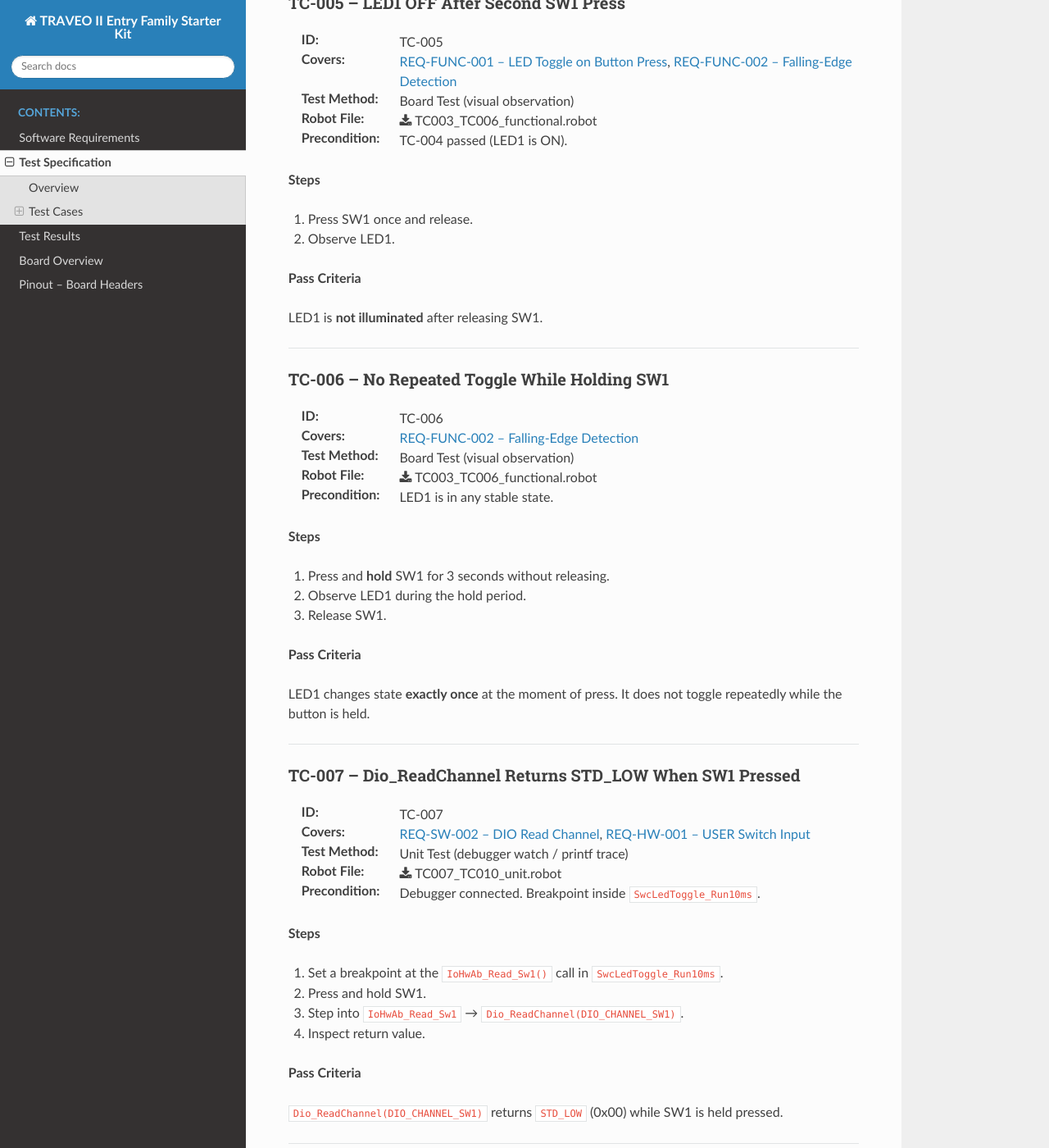
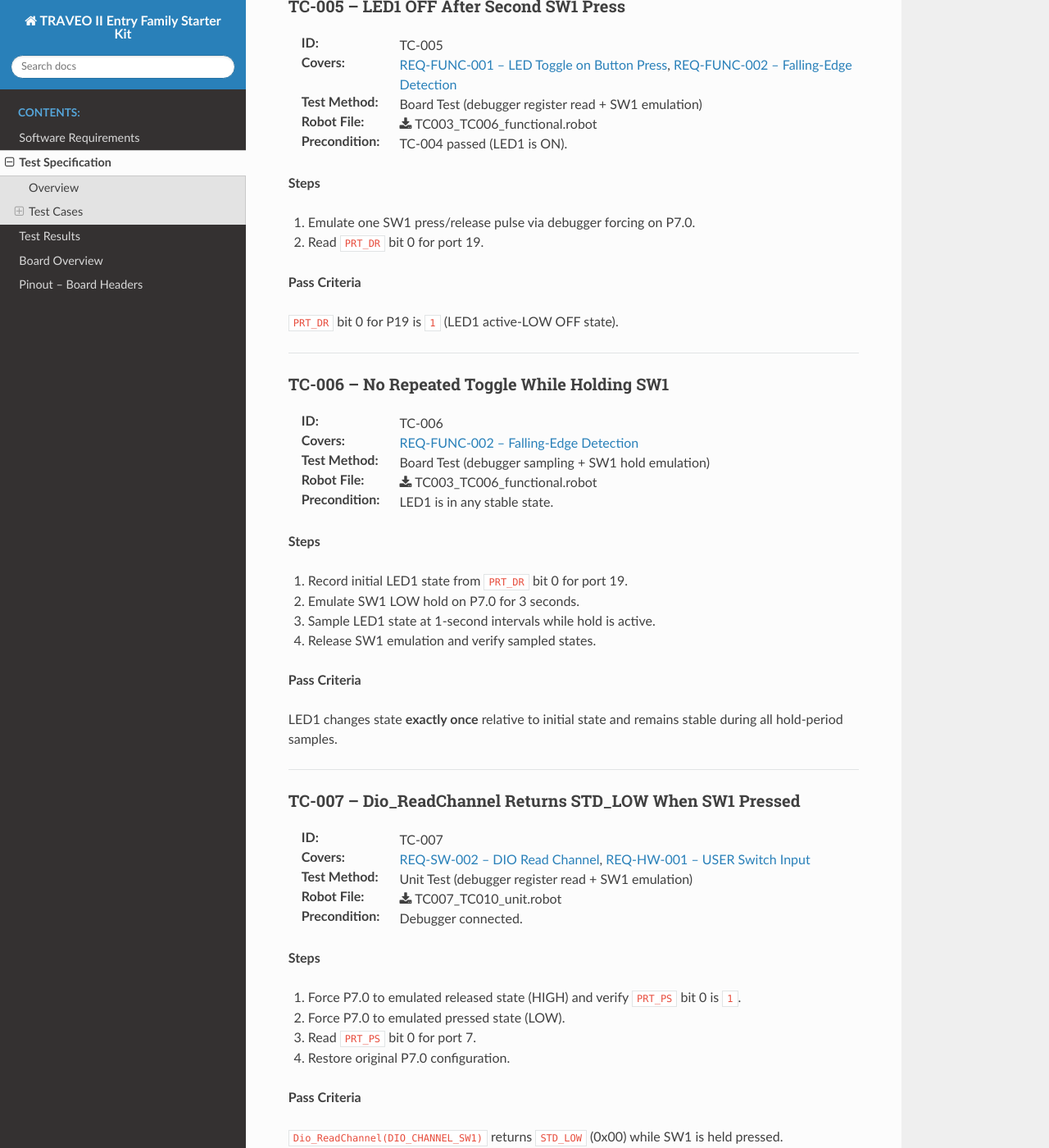
Before and after one commit to thai1986/vmodel-docs, a Sphinx documentation site: the page built from docs/test_spec.rst, in a window 1280 px wide and 1400 px high, scrolled down 2884 px. Shown: the whole window at 82% size. Built offline with Sphinx 7.4.7 and the Read the Docs theme 3.1.0, drawn with Linux system fonts in a browser that asks for light colours; some of the changed text lies outside the part shown.

Commit message:
docs(tests): align SW1 test spec with no-touch debugger flow

```diff
--- a/docs/test_spec.rst
+++ b/docs/test_spec.rst
@@ -27,62 +27,62 @@ Overview
      - Port initialisation – SW1 pin drive mode
      - :ref:`REQ-SW-001`, :ref:`REQ-HW-001`
      - Inspection / Debug
-     - Draft
+     - Implemented
    * - :ref:`TC-002`
      - Port initialisation – LED1 pin drive mode
      - :ref:`REQ-SW-001`, :ref:`REQ-HW-002`
      - Inspection / Debug
-     - Draft
+     - Implemented
    * - :ref:`TC-003`
      - LED1 OFF at power-on reset
      - :ref:`REQ-FUNC-003`
-     - Board Test
-     - Draft
+     - Board Test / Debugger
+     - Implemented
    * - :ref:`TC-004`
      - LED1 turns ON on first SW1 press
      - :ref:`REQ-FUNC-001`, :ref:`REQ-FUNC-002`
-     - Board Test
-     - Draft
+     - Board Test / Debugger emulation
+     - Implemented
    * - :ref:`TC-005`
      - LED1 turns OFF on second SW1 press
      - :ref:`REQ-FUNC-001`, :ref:`REQ-FUNC-002`
-     - Board Test
-     - Draft
+     - Board Test / Debugger emulation
+     - Implemented
    * - :ref:`TC-006`
      - No repeated toggle while holding SW1
      - :ref:`REQ-FUNC-002`
-     - Board Test
-     - Draft
+     - Board Test / Debugger emulation
+     - Implemented
    * - :ref:`TC-007`
      - Dio_ReadChannel returns STD_LOW when SW1 pressed
      - :ref:`REQ-SW-002`, :ref:`REQ-HW-001`
-     - Unit Test
-     - Draft
+     - Unit Test / Debugger emulation
+     - Implemented
    * - :ref:`TC-008`
      - Dio_WriteChannel drives LED1 active-LOW correctly
      - :ref:`REQ-SW-003`, :ref:`REQ-HW-002`
      - Unit Test
-     - Draft
+     - Implemented
    * - :ref:`TC-009`
      - IoHwAb polarity inversion – SW1
      - :ref:`REQ-SW-004`
-     - Unit Test
-     - Draft
+     - Unit Test / Debugger emulation
+     - Implemented
    * - :ref:`TC-010`
      - IoHwAb polarity inversion – LED1
      - :ref:`REQ-SW-004`
      - Unit Test
-     - Draft
+     - Implemented
    * - :ref:`TC-011`
      - SWC runnable called at 10 ms period
      - :ref:`REQ-SW-005`
      - Inspection
-     - Draft
+     - Implemented
    * - :ref:`TC-012`
      - No direct register access in SwcLedToggle
      - :ref:`REQ-SW-006`
      - Code Review
-     - Draft
+     - Implemented
 
 ----
 
@@ -146,18 +146,18 @@ TC-003 – LED1 OFF at Power-On Reset
 
 :ID:              TC-003
 :Covers:          :ref:`REQ-FUNC-003`
-:Test Method:     Board Test (visual observation)
+:Test Method:     Board Test (debugger register read)
 :Robot File:      :download:`TC003_TC006_functional.robot <../tests/suites/TC003_TC006_functional.robot>`
-:Precondition:    Board powered via USB. No button pressed.
+:Precondition:    Board powered, firmware loaded, debugger connected.
 
 **Steps**
 
-1. Power-cycle the board (unplug and reconnect USB).
-2. Observe LED1 immediately after power-on.
+1. Execute target reset/run sequence and halt after firmware startup.
+2. Read ``PRT_DR`` bit 0 for port 19.
 
 **Pass Criteria**
 
-LED1 is **not illuminated** after power-on reset.
+``PRT_DR`` bit 0 for P19 is ``1`` (LED1 active-LOW OFF state).
 
 ----
 
@@ -168,18 +168,18 @@ TC-004 – LED1 ON After First SW1 Press
 
 :ID:              TC-004
 :Covers:          :ref:`REQ-FUNC-001`, :ref:`REQ-FUNC-002`
-:Test Method:     Board Test (visual observation)
+:Test Method:     Board Test (debugger register read + SW1 emulation)
 :Robot File:      :download:`TC003_TC006_functional.robot <../tests/suites/TC003_TC006_functional.robot>`
 :Precondition:    TC-003 passed (LED1 is OFF).
 
 **Steps**
 
-1. Press SW1 once and release.
-2. Observe LED1.
+1. Emulate one SW1 press/release pulse via debugger forcing on P7.0.
+2. Read ``PRT_DR`` bit 0 for port 19.
 
 **Pass Criteria**
 
-LED1 is **illuminated** (blue) after releasing SW1.
+``PRT_DR`` bit 0 for P19 is ``0`` (LED1 active-LOW ON state).
 
 ----
 
@@ -190,18 +190,18 @@ TC-005 – LED1 OFF After Second SW1 Press
 
 :ID:              TC-005
 :Covers:          :ref:`REQ-FUNC-001`, :ref:`REQ-FUNC-002`
-:Test Method:     Board Test (visual observation)
+:Test Method:     Board Test (debugger register read + SW1 emulation)
 :Robot File:      :download:`TC003_TC006_functional.robot <../tests/suites/TC003_TC006_functional.robot>`
 :Precondition:    TC-004 passed (LED1 is ON).
 
 **Steps**
 
-1. Press SW1 once and release.
-2. Observe LED1.
+1. Emulate one SW1 press/release pulse via debugger forcing on P7.0.
+2. Read ``PRT_DR`` bit 0 for port 19.
 
 **Pass Criteria**
 
-LED1 is **not illuminated** after releasing SW1.
+``PRT_DR`` bit 0 for P19 is ``1`` (LED1 active-LOW OFF state).
 
 ----
 
@@ -212,20 +212,21 @@ TC-006 – No Repeated Toggle While Holding SW1
 
 :ID:              TC-006
 :Covers:          :ref:`REQ-FUNC-002`
-:Test Method:     Board Test (visual observation)
+:Test Method:     Board Test (debugger sampling + SW1 hold emulation)
 :Robot File:      :download:`TC003_TC006_functional.robot <../tests/suites/TC003_TC006_functional.robot>`
 :Precondition:    LED1 is in any stable state.
 
 **Steps**
 
-1. Press and **hold** SW1 for 3 seconds without releasing.
-2. Observe LED1 during the hold period.
-3. Release SW1.
+1. Record initial LED1 state from ``PRT_DR`` bit 0 for port 19.
+2. Emulate SW1 LOW hold on P7.0 for 3 seconds.
+3. Sample LED1 state at 1-second intervals while hold is active.
+4. Release SW1 emulation and verify sampled states.
 
 **Pass Criteria**
 
-LED1 changes state **exactly once** at the moment of press.
-It does not toggle repeatedly while the button is held.
+LED1 changes state **exactly once** relative to initial state and remains stable
+during all hold-period samples.
 
 ----
 
@@ -236,16 +237,16 @@ TC-007 – Dio_ReadChannel Returns STD_LOW When SW1 Pressed
 
 :ID:              TC-007
 :Covers:          :ref:`REQ-SW-002`, :ref:`REQ-HW-001`
-:Test Method:     Unit Test (debugger watch / printf trace)
+:Test Method:     Unit Test (debugger register read + SW1 emulation)
 :Robot File:      :download:`TC007_TC010_unit.robot <../tests/suites/TC007_TC010_unit.robot>`
-:Precondition:    Debugger connected. Breakpoint inside ``SwcLedToggle_Run10ms``.
+:Precondition:    Debugger connected.
 
 **Steps**
 
-1. Set a breakpoint at the ``IoHwAb_Read_Sw1()`` call in ``SwcLedToggle_Run10ms``.
-2. Press and hold SW1.
-3. Step into ``IoHwAb_Read_Sw1`` → ``Dio_ReadChannel(DIO_CHANNEL_SW1)``.
-4. Inspect return value.
+1. Force P7.0 to emulated released state (HIGH) and verify ``PRT_PS`` bit 0 is ``1``.
+2. Force P7.0 to emulated pressed state (LOW).
+3. Read ``PRT_PS`` bit 0 for port 7.
+4. Restore original P7.0 configuration.
 
 **Pass Criteria**
 
@@ -283,16 +284,17 @@ TC-009 – IoHwAb Polarity Inversion for SW1
 
 :ID:              TC-009
 :Covers:          :ref:`REQ-SW-004`
-:Test Method:     Unit Test (code inspection + debugger)
+:Test Method:     Unit Test (debugger register read + SW1 emulation)
 :Robot File:      :download:`TC007_TC010_unit.robot <../tests/suites/TC007_TC010_unit.robot>`
 :Precondition:    Debugger connected.
 
 **Steps**
 
-1. With SW1 **pressed** (pin LOW), call ``IoHwAb_Read_Sw1()``.
-2. Verify return value is ``IOHWAB_SIG_ACTIVE`` (1).
-3. With SW1 **released** (pin HIGH), call ``IoHwAb_Read_Sw1()``.
-4. Verify return value is ``IOHWAB_SIG_INACTIVE`` (0).
+1. Force P7.0 to emulated released state (HIGH) and read ``PRT_PS`` bit 0.
+2. Confirm HIGH maps to ``IOHWAB_SIG_INACTIVE`` according to active-LOW polarity.
+3. Force P7.0 to emulated pressed state (LOW) and read ``PRT_PS`` bit 0.
+4. Confirm LOW maps to ``IOHWAB_SIG_ACTIVE`` according to active-LOW polarity.
+5. Restore original P7.0 configuration.
 
 **Pass Criteria**
 
```
Also changed, not shown: docs/test_results.rst (+7 -0 lines).
